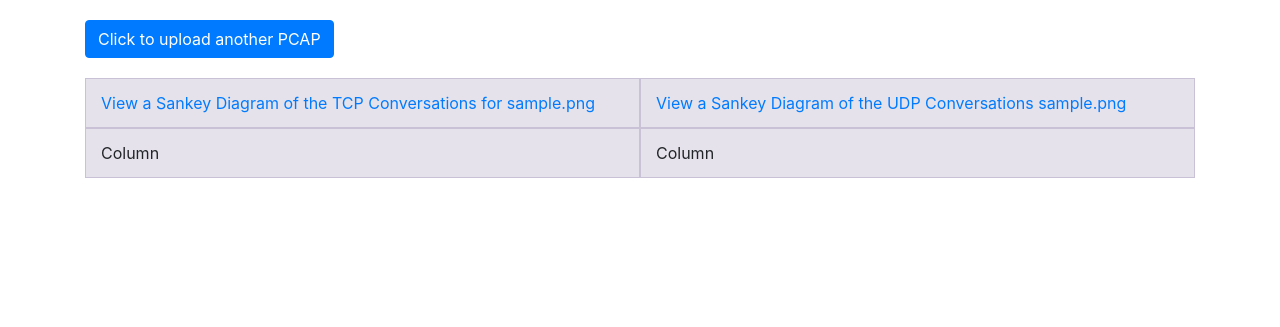
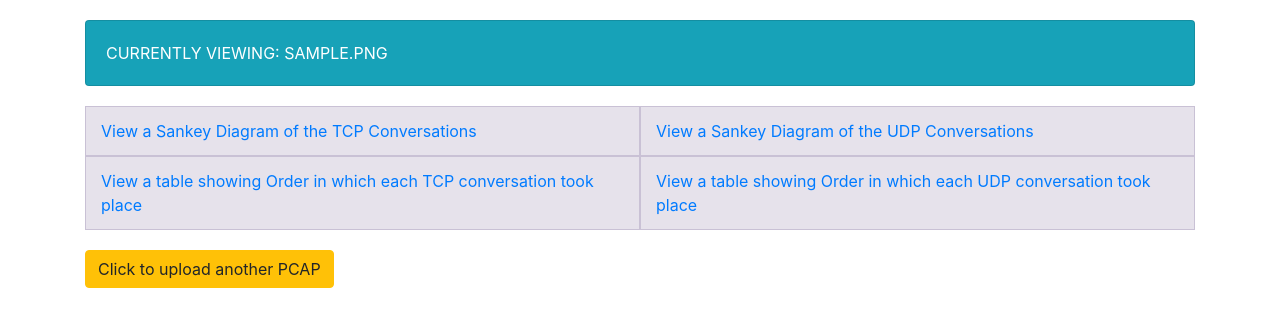
Before and after one commit to carloschulo/pcapd3, a Django app: page / in a window 1280 px wide. Shown: the part 56-383 px from the top of the page. Run offline with Django 3.2, Linux system fonts and the light colour scheme; tables that the repository leaves empty hold one stand-in row (values such as "Sample post"); some libraries are stand-ins or nearby versions.

Commit message:
updated index templ for table

```diff
--- a/pcap/templates/pcap/index.html
+++ b/pcap/templates/pcap/index.html
@@ -3,21 +3,23 @@
 
 {% block content %}
     {% if view.uploads %}
-        {#    <ul>#}
-        {#        {% for pcap in pcaps %}#}
-        {#            <li>{{ pcap }}</li>#}
-        {#        {% endfor %}#}
-        {#     </ul>#}
-        <a href="/upload" class="btn btn-primary">Click to upload another PCAP</a>
+        <div class="card bg-info text-white">
+            <div class="card-body text-uppercase">Currently viewing: {{ pcaps }}</div>
+        </div>
         <div class="container visualselection">
             <div class="row">
-                <a class="col" href="/sankey">View a Sankey Diagram of the TCP Conversations for {{ pcaps }}</a>
-                <a class="col" href="/sankey-udp">View a Sankey Diagram of the UDP Conversations {{ pcaps }}</a>
+                <a class="col" href="/sankey">View a Sankey Diagram of the TCP Conversations</a>
+                <a class="col" href="/sankey-udp">View a Sankey Diagram of the UDP Conversations</a>
                 <div class="w-100"></div>
-                <div class="col">Column</div>
-                <div class="col">Column</div>
+                <a class="col" href="/table-tcp">View a table showing Order in which each TCP conversation took
+                    place</a>
+                <a class="col" href="/table-udp">View a table showing Order in which each UDP conversation took
+                    place</a>
             </div>
         </div>
+
+
+        <a href="/upload" class="btn btn-warning">Click to upload another PCAP</a>
 
     {% else %}
         <header class="container text-center">
```
